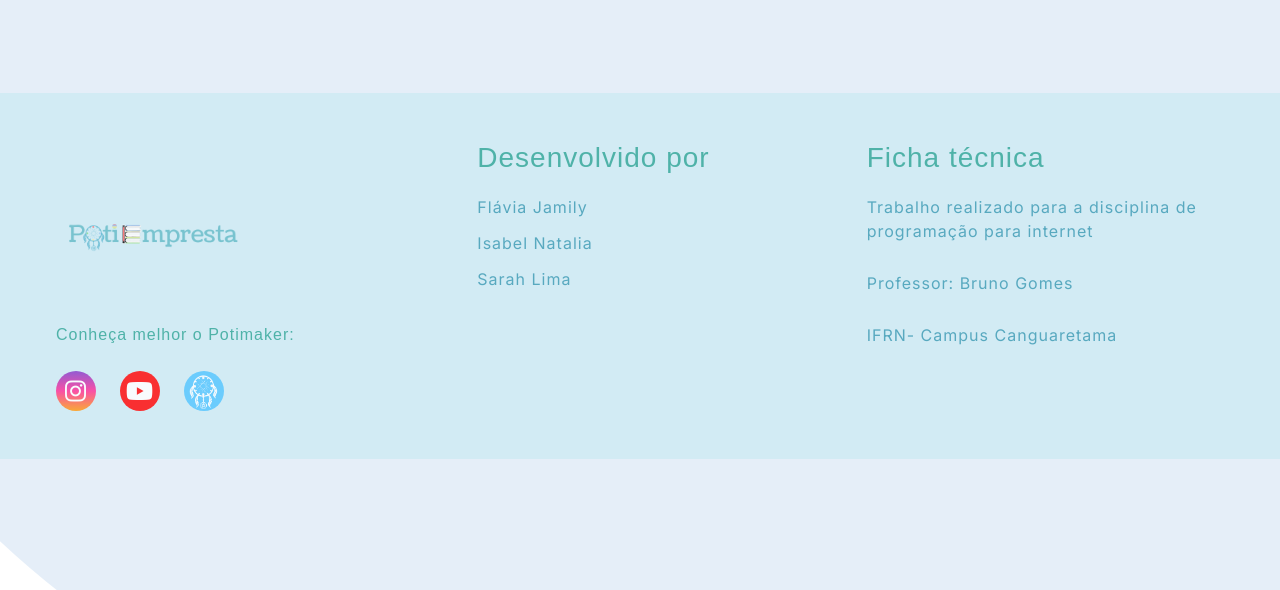
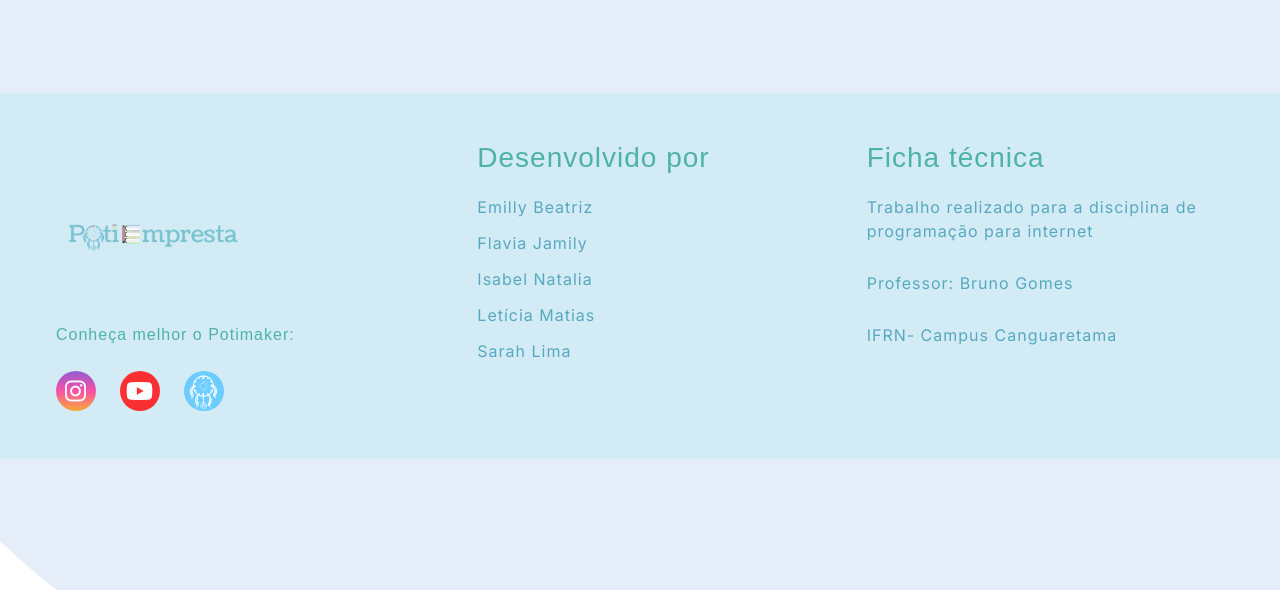
Before and after one commit to isabel-ngls/pi23_emprestimos_potimaker, a PHP site: page / in a window 1280 px wide. Shown: the part 210-800 px from the top of the page. Run offline with PHP 8.4, Linux system fonts and the light colour scheme; some web fonts are replaced.

Commit message:
Ajustes no footer

```diff
--- a/index.php
+++ b/index.php
@@ -196,10 +196,17 @@
                         <h3>Desenvolvido por</h3>
                     </li>
                     <li>
-                        <a href="mailto:flavia.macena@escolar.ifrn.edu.br" class="footer-link" target="blank">Flávia Jamily</a>
+                        <a href="mailto:brito.beatriz@escolar.ifrn.edu.br" class="footer-link" target="blank">Emilly Beatriz</a>
+                    </li>
+                    <li>
+                        <a href="mailto:flavia.macena@escolar.ifrn.edu.br" class="footer-link" target="blank">Flavia Jamily</a>
                     </li>
                     <li>
                         <a href="mailto:isabel.natalia@escolar.ifrn.edu.br" class="footer-link" target="blank">Isabel Natalia</a>
+                    </li>
+                    <li>
+                        <a href="mailto:matias.rosendo@escolar.ifrn.edu.br" class="footer-link" target="blank">Letícia Matias</a>
+                    </li>
                     <li>
                         <a href="mailto:lima.sarah@escolar.ifrn.edu.br" class="footer-link" target="blank">Sarah Lima</a>
                     </li>
@@ -222,6 +229,5 @@
             </div>
         </footer>
 
-
 </body>
 </html>
--- a/potiempresta.css
+++ b/potiempresta.css
@@ -57,10 +57,6 @@ footer{
     color: #f5f5f5;
     margin-top: 50px;
 }
-
-/*footer p, h3, a{
-    font-family: 'Darker Grotesque', serif;
-}*/
 
 .redes, h3{
     color: #2AA495;
```
